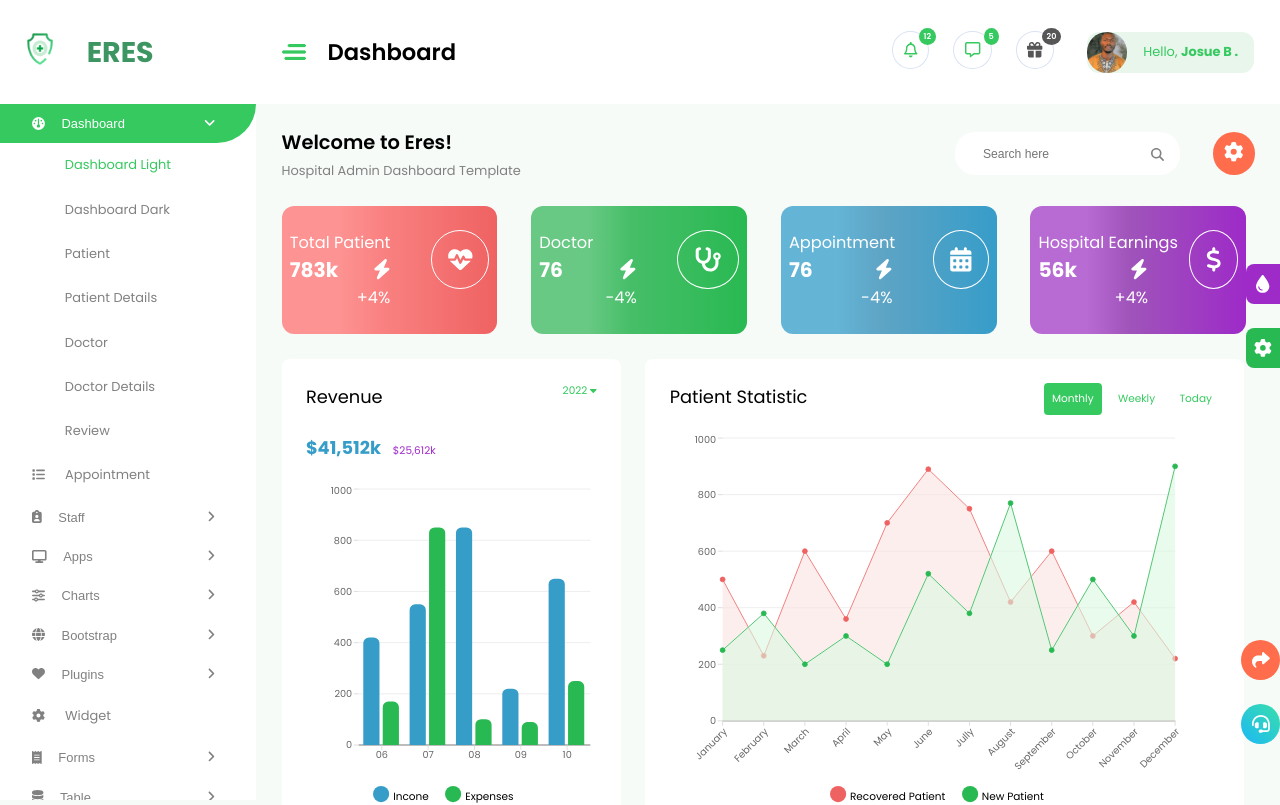
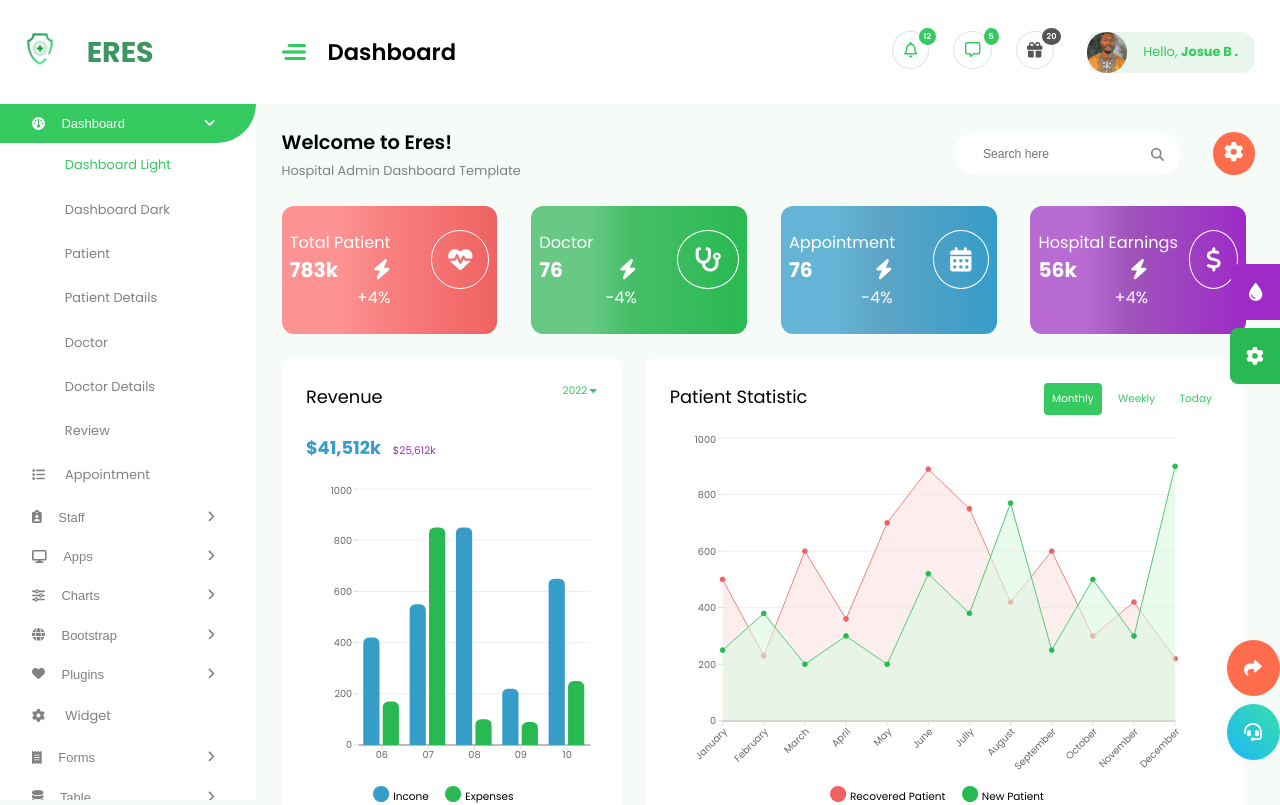
Before and after one commit to key-joshua/hospital-dashboard-continous-integration, a React (Create React App) app: page / in a window 1280 px wide. Shown: the top 805 px of the page. Built offline with nearby package versions, Linux system fonts and the light colour scheme.

Commit message:
refactoring

```diff
--- a/src/assets/styles/DashboardPage.scss
+++ b/src/assets/styles/DashboardPage.scss
@@ -80,7 +80,7 @@
                 right: 0%;
                 z-index: 2;
                 position: fixed;
-                padding: 08px 13px;
+                padding: 18px 22px;
                 background: #9e2ac8;
                 border-radius: 10px 00px 00px 10px;
             }
@@ -90,7 +90,7 @@
                 right: 0%;
                 z-index: 2;
                 position: fixed;
-                padding: 08px 10px;
+                padding: 18px 20px;
                 background: #29b952;
                 border-radius: 10px 00px 00px 10px;
             }
@@ -100,7 +100,7 @@
                 right: 0%;
                 z-index: 2;
                 position: fixed;
-                padding: 08px 13px;
+                padding: 18px 22px;
                 border-radius: 50%;
                 background: $orange;
             }
@@ -110,7 +110,7 @@
                 right: 0%;
                 z-index: 2;
                 position: fixed;
-                padding: 08px 13px;
+                padding: 18px 22px;
                 border-radius: 50%;
                 background: linear-gradient(45deg,#1ebbf0 8%,#39dfaa 100%);
             }
```
